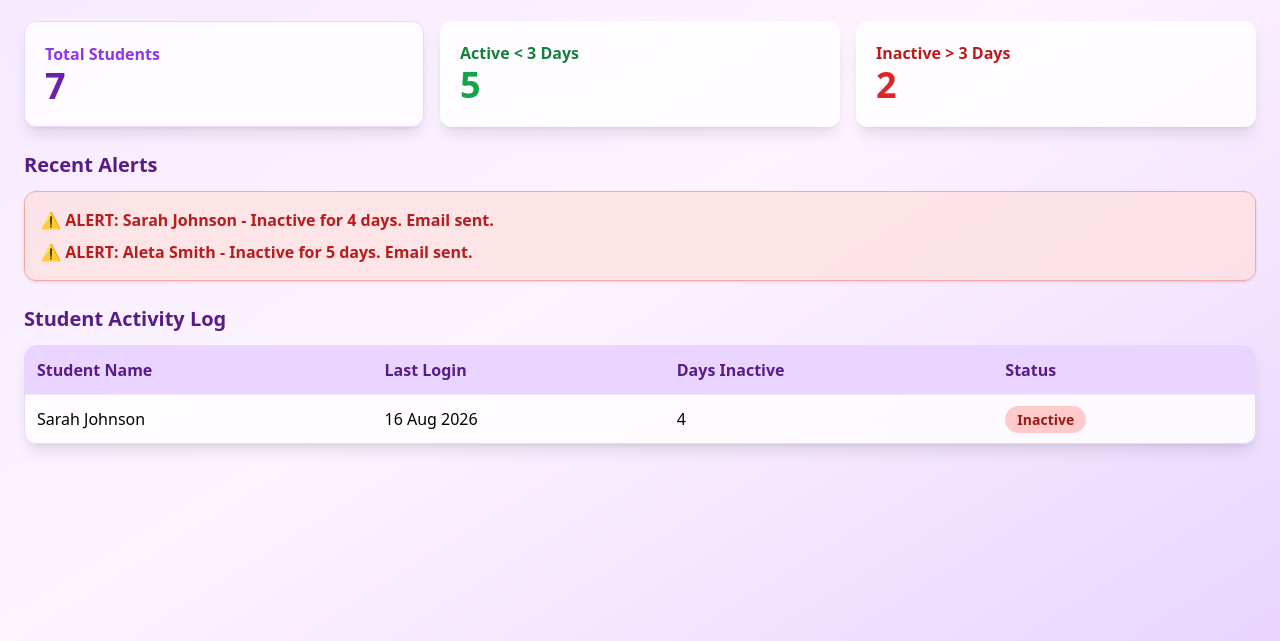
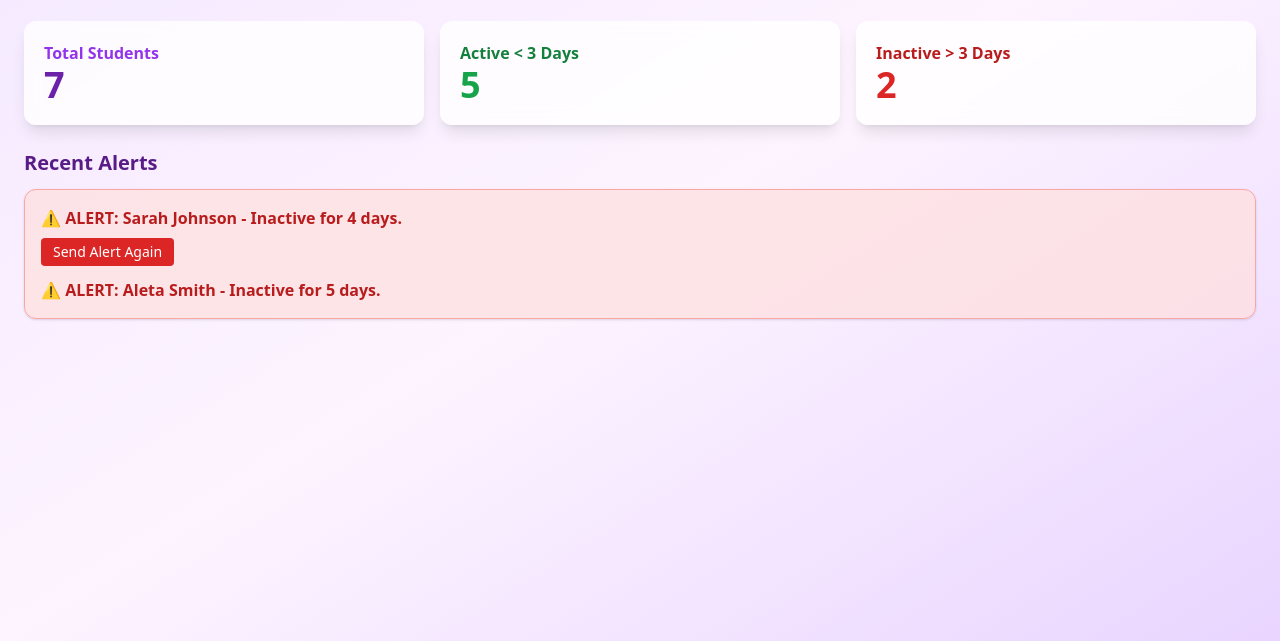
Before and after one commit to antheamathekga-blip/Tracklearn--Dashboard-Demo, a plain HTML site: page index.html in a window 1280 px wide. Shown: the part 159-800 px from the top of the page. Drawn offline with nearby package versions, Linux system fonts and the light colour scheme.

Commit message:
Update index.html

```diff
--- a/index.html
+++ b/index.html
@@ -11,7 +11,7 @@
   <nav class="bg-purple-700 text-white p-4 shadow-lg">
     <div class="container mx-auto flex justify-between items-center">
       <h1 class="text-2xl font-bold">TrackLearn</h1>
-      <span class="text-sm bg-purple-500 px-3 py-1 rounded-full">Admin Panel</span>
+      <button onclick="alert('Refresh: Data pulled from Java Backend')" class="text-sm bg-purple-500 hover:bg-purple-400 px-3 py-1 rounded-full">🔄 Refresh</button>
     </div>
   </nav>
 
@@ -20,7 +20,7 @@
     <p class="text-purple-700 mb-6">Last updated: 20 Aug 2026</p>
 
     <div class="grid grid-cols-1 md:grid-cols-3 gap-4 mb-6">
-      <div class="bg-white/80 backdrop-blur p-5 rounded-xl shadow-lg border border-purple-200">
+      <div class="bg-white/80 backdrop-blur p-5 rounded-xl shadow-lg border-purple-200">
         <p class="text-purple-600 font-semibold">Total Students</p>
         <p class="text-4xl font-bold text-purple-800">7</p>
       </div>
@@ -36,23 +36,8 @@
 
     <h2 class="text-xl font-bold mb-3 text-purple-900">Recent Alerts</h2>
     <div class="bg-red-100/80 border border-red-300 p-4 rounded-xl mb-6 shadow">
-      <p class="text-red-700 font-semibold">⚠️ ALERT: Sarah Johnson - Inactive for 4 days. Email sent.</p>
-      <p class="text-red-700 font-semibold mt-2">⚠️ ALERT: Aleta Smith - Inactive for 5 days. Email sent.</p>
-    </div>
+      <p class="text-red-700 font-semibold">⚠️ ALERT: Sarah Johnson - Inactive for 4 days.</p>
+      <button onclick="alert('Alert email re-sent to sarah.j@tracklearn.com')" class="mt-2 bg-red-600 hover:bg-red-700 text-white px-3 py-1 rounded text-sm">Send Alert Again</button>
 
-    <h2 class="text-xl font-bold mb-3 text-purple-900">Student Activity Log</h2>
-    <div class="bg-white/80 backdrop-blur rounded-xl shadow-lg overflow-x-auto border border-purple-200">
-      <table class="w-full text-left">
-        <thead class="bg-purple-200 text-purple-900">
-          <tr>
-            <th class="p-3">Student Name</th>
-            <th class="p-3">Last Login</th>
-            <th class="p-3">Days Inactive</th>
-            <th class="p-3">Status</th>
-          </tr>
-        </thead>
-        <tbody>
-          <tr class="border-t border-purple-100">
-            <td class="p-3">Sarah Johnson</td><td class="p-3">16 Aug 2026</td><td class="p-3">4</td>
-            <td class="p-3"><span class="bg-red-200 text-red-800 px-3 py-1 rounded-full text-sm font-semibold">Inactive</span></td>
-          </
+      <p class="text-red-700 font-semibold mt-3">⚠️ ALERT: Aleta Smith - Inactive for 5 days.</p>
+      <button onclick="alert('Alert email re-sent to aleta.s@tracklearn.com')" class="mt-2 bg-red-600 hover:bg-red-700 text-white px-
```
